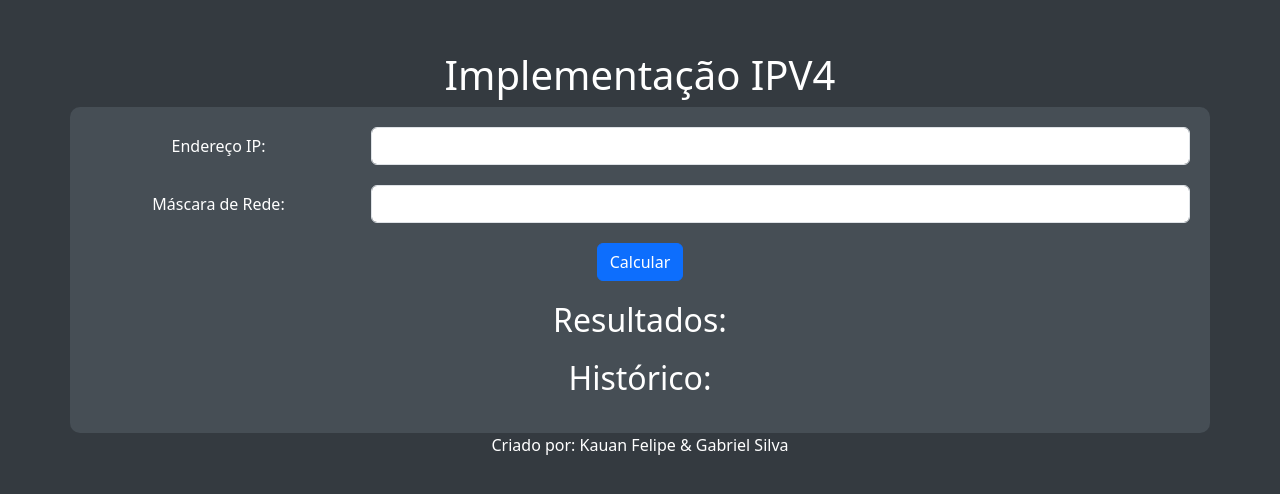
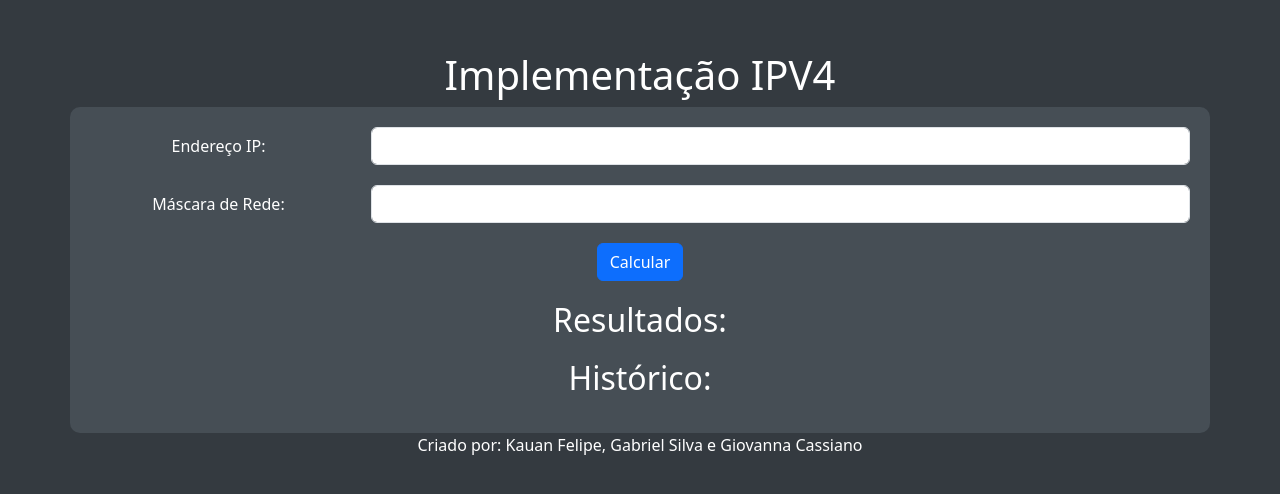
Before and after one commit to KauanKNFE/ipv4, a plain HTML site: page index.html in a window 1280 px wide. Shown: the part 138-632 px from the top of the page. Drawn offline with nearby package versions, Linux system fonts and the light colour scheme.

Commit message:
Update index.html

```diff
--- a/index.html
+++ b/index.html
@@ -64,7 +64,7 @@
         <ul id="historico"></ul>
     </div>
 
-    <p>Criado por: Kauan Felipe & Gabriel Silva</p>
+    <p>Criado por: Kauan Felipe, Gabriel Silva e Giovanna Cassiano</p>
 
     <script src="main.js"></script>
 </body>
```
